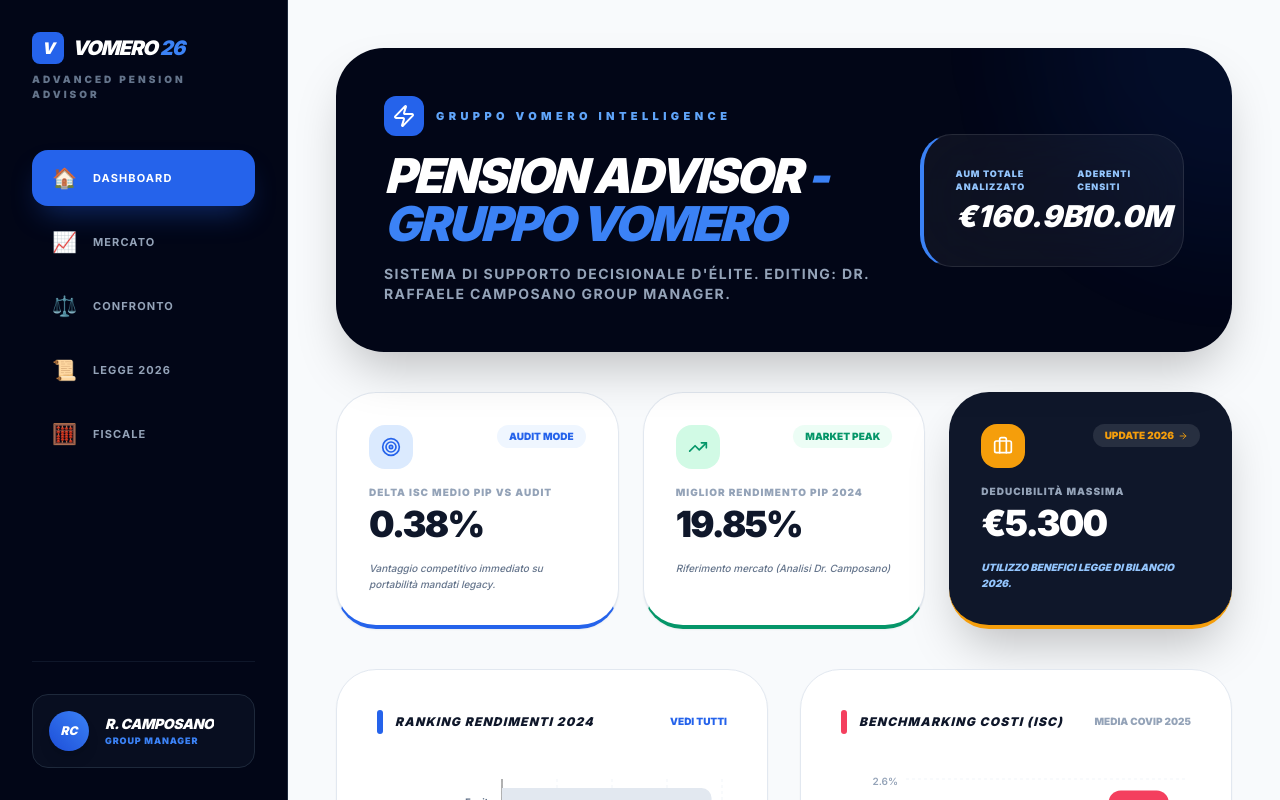
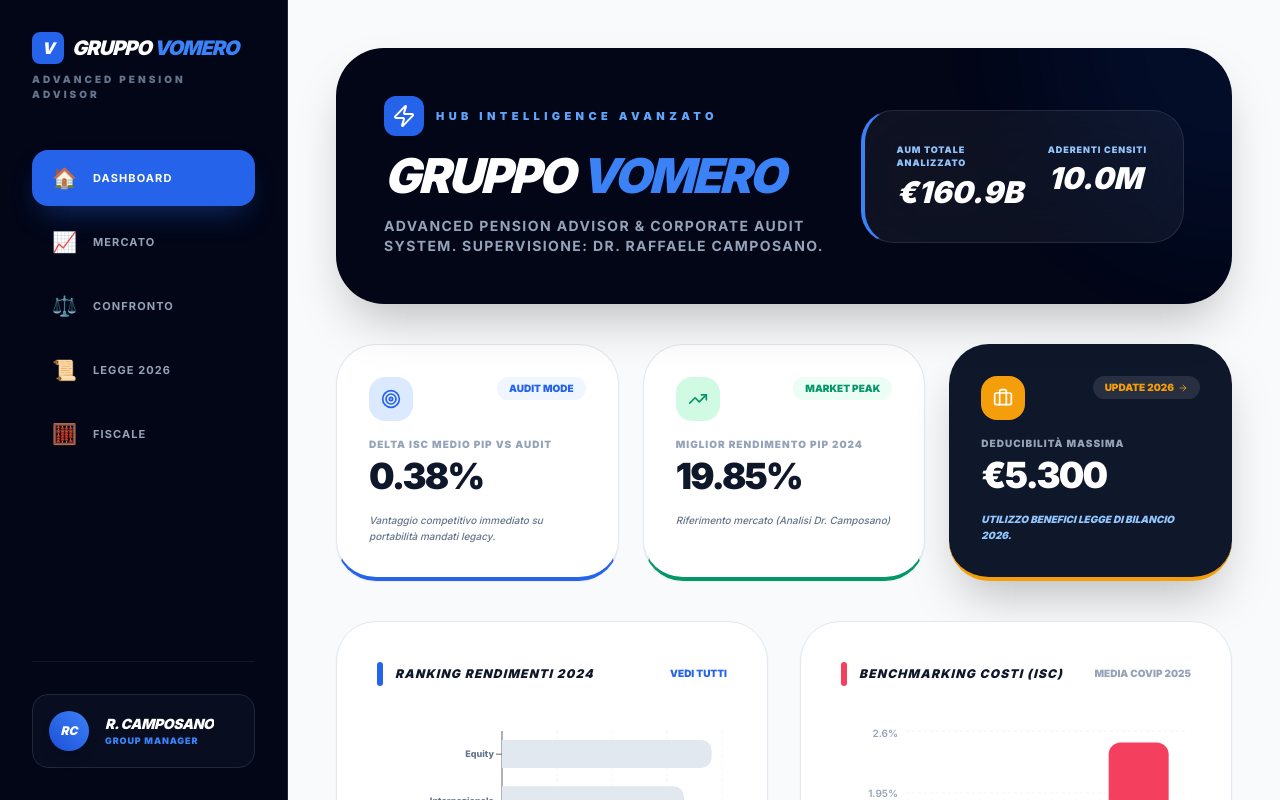
Before and after one commit to Vomero25/consulenza-vomero, a React (Vite) app: page / in a window 1280 px wide. Shown: the top 800 px of the page. Built offline with nearby package versions, Linux system fonts and the light colour scheme.

Commit message:
feat: Update branding and titles
Update application branding and titles to reflect "Gruppo Vomero" more prominently. This includes changes to the main header and dashboard title, as well as refining descriptive text for clarity and impact.

```diff
--- a/App.tsx
+++ b/App.tsx
@@ -20,7 +20,7 @@ const DesktopSidebar: React.FC = () => (
     <div className="mb-12">
       <div className="flex items-center gap-2 mb-2">
         <div className="w-8 h-8 bg-blue-600 rounded-lg flex items-center justify-center font-black text-white italic">V</div>
-        <h1 className="text-xl font-black tracking-tighter text-white uppercase italic">Vomero <span className="text-blue-500">26</span></h1>
+        <h1 className="text-xl font-black tracking-tighter text-white uppercase italic">Gruppo <span className="text-blue-500">Vomero</span></h1>
       </div>
       <p className="text-[10px] text-slate-500 font-black uppercase tracking-[0.3em]">Advanced Pension Advisor</p>
     </div>
--- a/views/Dashboard.tsx
+++ b/views/Dashboard.tsx
@@ -32,13 +32,13 @@ const Dashboard: React.FC = () => {
           <div className="space-y-4">
             <div className="flex items-center gap-3">
               <div className="bg-blue-600 p-2 rounded-xl"><Zap size={24} className="text-white"/></div>
-              <span className="text-[10px] md:text-[11px] font-black uppercase tracking-[0.4em] text-blue-400">Gruppo Vomero Intelligence</span>
+              <span className="text-[10px] md:text-[11px] font-black uppercase tracking-[0.4em] text-blue-400">Hub Intelligence Avanzato</span>
             </div>
             <h1 className="text-3xl md:text-5xl font-black italic uppercase tracking-tighter leading-tight">
-              Pension Advisor <span className="text-blue-500">- Gruppo Vomero</span>
+              Gruppo <span className="text-blue-500">Vomero</span>
             </h1>
             <p className="text-slate-400 text-sm font-bold uppercase tracking-widest max-w-xl">
-              Sistema di supporto decisionale d'élite. Editing: Dr. Raffaele Camposano Group Manager.
+              Advanced Pension Advisor & Corporate Audit System. Supervisione: Dr. Raffaele Camposano.
             </p>
           </div>
           <div className="bg-white/5 backdrop-blur-2xl border border-white/10 p-6 md:p-8 rounded-[2rem] border-l-4 border-l-blue-500 w-full lg:w-auto">
@@ -152,7 +152,7 @@ const Dashboard: React.FC = () => {
         </div>
       </section>
 
-      {/* Footer Branding - UPDATED AS REQUESTED */}
+      {/* Footer Branding */}
       <footer className="text-center pt-10 border-t border-slate-200">
         <div className="flex items-center justify-center gap-3 mb-4">
            <ShieldCheck className="text-blue-600" size={20} />
```
